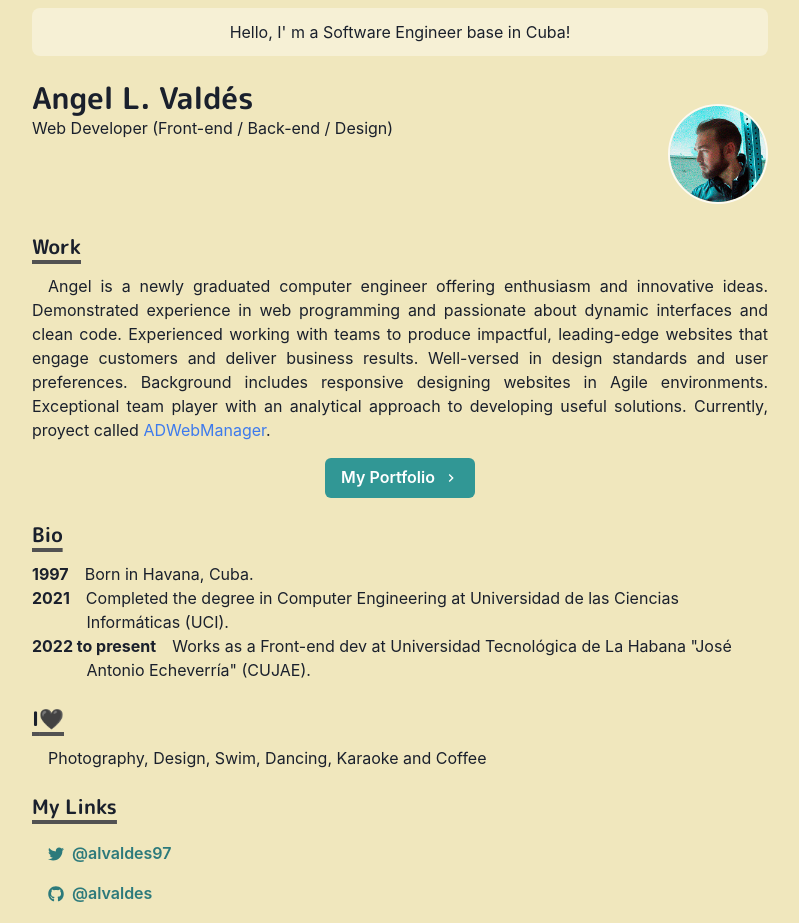
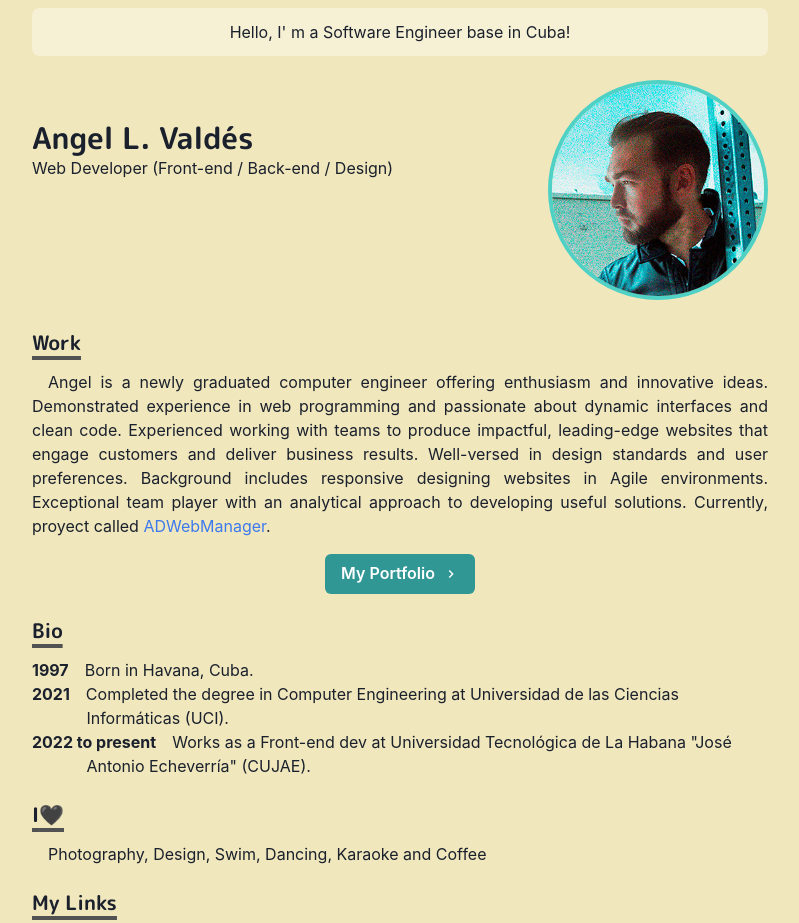
Before and after one commit to alvaldes/Homepage, a Next.js app: page / in a window 1280 px wide. Shown: the part 400-1323 px from the top of the page, without its empty margins (240-1039 px from the left). Built offline with nearby package versions, Linux system fonts and the light colour scheme.

Commit message:
Change LinkedIn link and modified UI elements

```diff
--- a/components/banner.js
+++ b/components/banner.js
@@ -3,7 +3,7 @@ import { Image, Box, Center } from '@chakra-ui/react'
 const banner = () => {
   return (
     <Center>
-      <Box boxSize={{ base: '12em', md: '22em', sm: '18em' }}>
+      <Box boxSize={{ base: '12rem', md: '22rem', sm: '18rem' }}>
         <Image src="../images/banner.svg" alt="banner" />
       </Box>
     </Center>
--- a/pages/index.js
+++ b/pages/index.js
@@ -36,7 +36,7 @@ const Page = () => {
             Hello, I&apos; m a Software Engineer base in Cuba!
           </Box>
           <Box display={{ md: 'flex' }}>
-            <Box flexGrow={1}>
+            <Box flexGrow={1} mt={{ base: 0, md: 10 }}>
               <Heading as="h1" size="lg" variant="page-title">
                 Angel L. Valdés
               </Heading>
@@ -44,26 +44,26 @@ const Page = () => {
             </Box>
             <Box
               flexShrink={0}
-              mt={{ base: 4, md: 0 }}
-              ml={{ md: 6 }}
+              mt={{ base: -4, md: -10 }}
+              ml={{ base: -10, md: 0 }}
               align="center"
             >
               <Image
                 src="/images/blob.svg"
-                maxWidth="150px"
+                maxWidth="300px"
                 display="inline-block"
                 alt="blob"
                 sx={{ position: 'absolute', zIndex: -1 }}
               />
               <Image
-                borderColor="whiteAlpha.800"
-                borderWidth={2}
+                borderColor="teal.300"
+                borderWidth={4}
                 borderStyle="solid"
-                maxWidth="100px"
+                maxWidth="220px"
                 display="inline-block"
                 borderRadius="full"
-                mt={6}
-                ml={6}
+                mt={10}
+                ml={10}
                 src="/images/angel.png"
                 alt="Angel Profile Image"
               />
@@ -157,7 +157,7 @@ const Page = () => {
             </ListItem>
             <ListItem>
               <Link
-                href="https://www.linkedin.com/in/angel-l-vald%C3%A9s-s%C3%A1nchez-78774b227/"
+                href="https://www.linkedin.com/in/angel-l-valdes-sanchez/"
                 target="_blank"
               >
                 <Button
@@ -165,7 +165,7 @@ const Page = () => {
                   colorScheme="teal"
                   leftIcon={<Icon as={FaLinkedin} />}
                 >
-                  @Angel
+                  @angel-l-valdes-sanchez
                 </Button>
               </Link>
             </ListItem>
```
